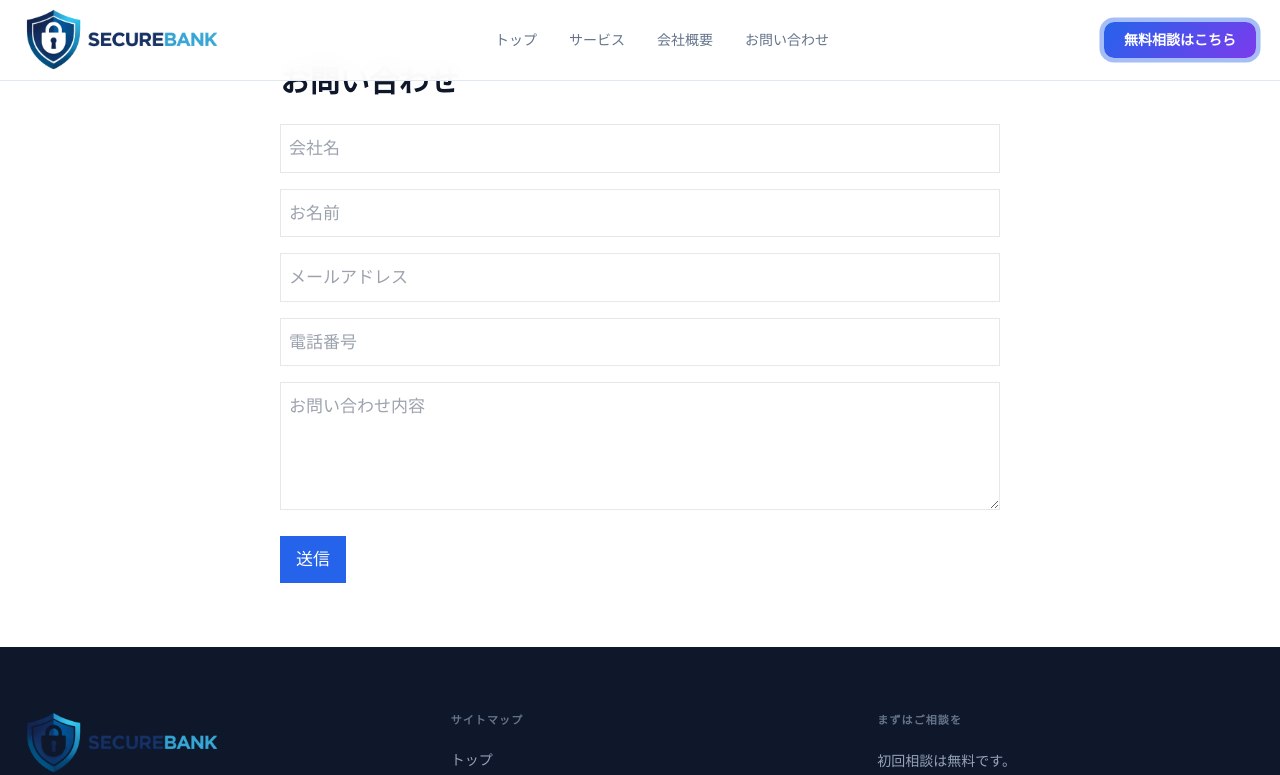
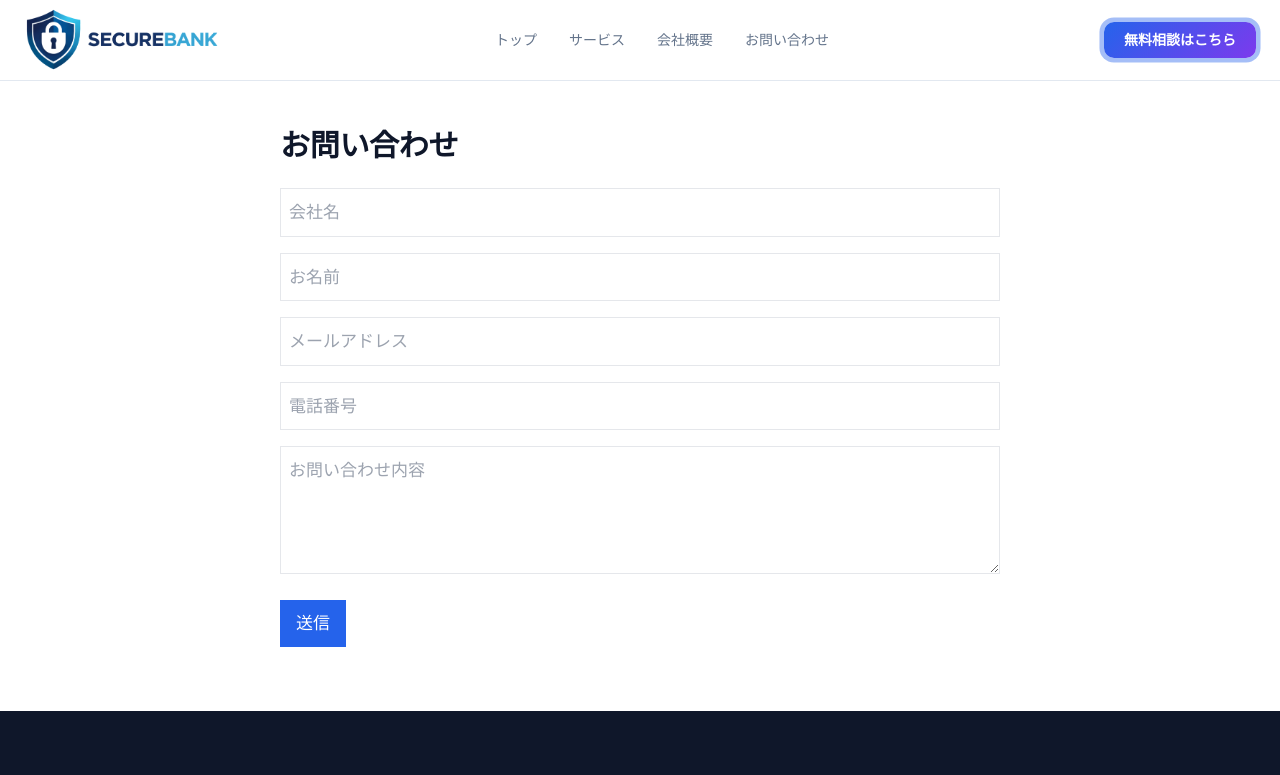
Before and after one commit to gokonishi/securebank-site, a Next.js app: page /contact in a window 1280 px wide. Shown: the top 775 px of the page. Built offline with nearby package versions, Linux system fonts and the light colour scheme.

Commit message:
Adjust contact page top spacing

```diff
--- a/src/app/contact/page.tsx
+++ b/src/app/contact/page.tsx
@@ -54,7 +54,7 @@ export default function ContactPage() {
   };
 
   return (
-    <main className="mx-auto max-w-3xl px-6 py-16">
+    <main className="mx-auto max-w-3xl px-6 pt-32 pb-16">
       <h1 className="text-3xl font-bold mb-6">お問い合わせ</h1>
 
       <form onSubmit={handleSubmit} className="space-y-4">
```
